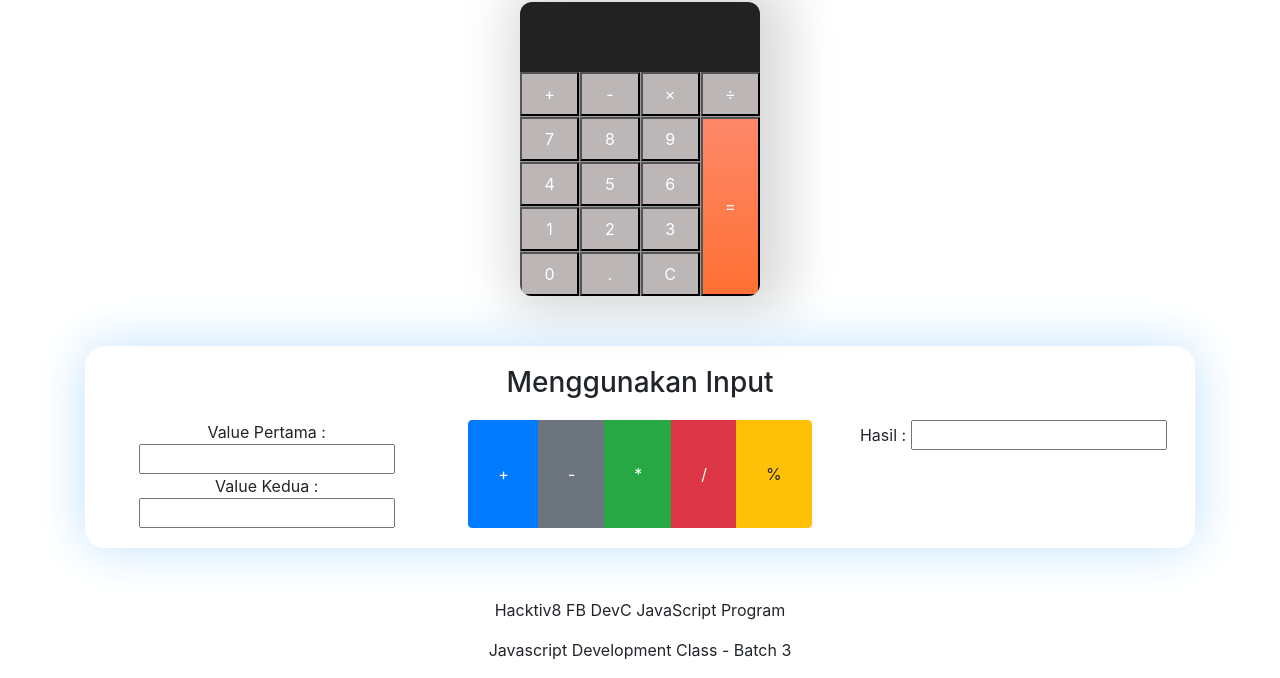
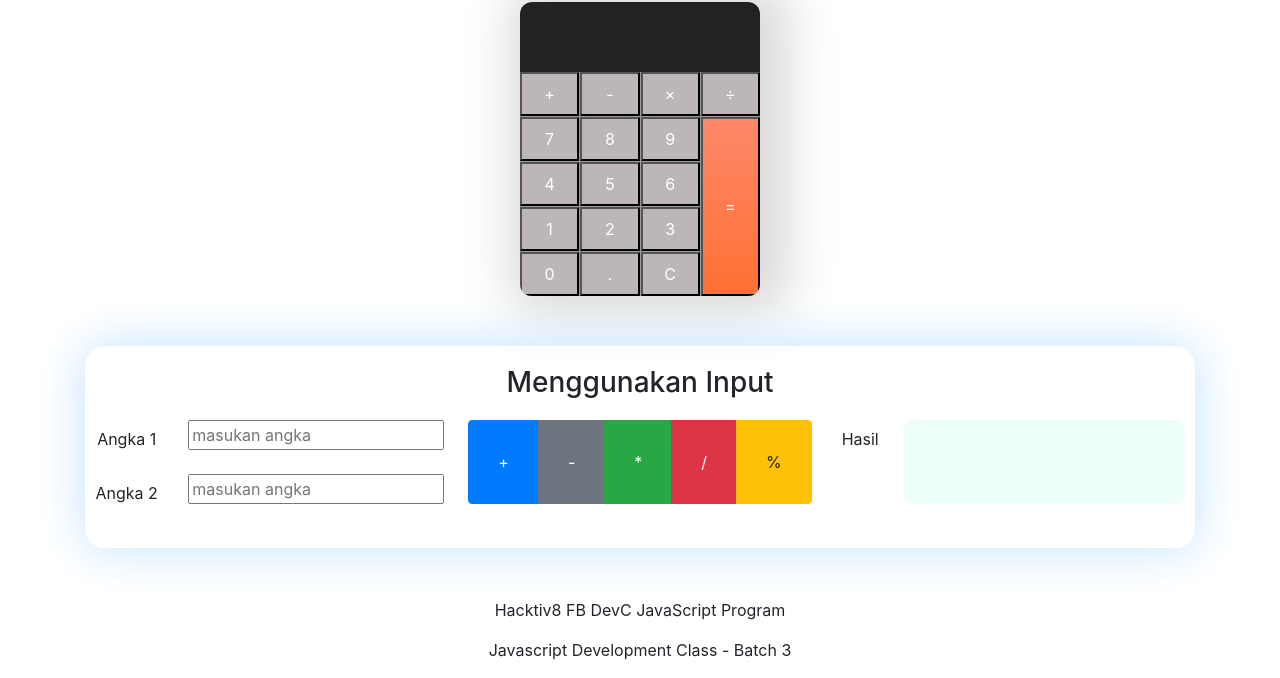
Before and after one commit to haydanu/exercise-2, a plain HTML site: page index.html in a window 1280 px wide. Shown: the part 154-832 px from the top of the page. Drawn offline with nearby package versions, Linux system fonts and the light colour scheme.

Commit message:
fix display in second calculator

```diff
--- a/index.css
+++ b/index.css
@@ -2,6 +2,7 @@ body {
   text-align: center;
   box-sizing: inherit;
   margin: 0;
+  height: 100%;
 }
 
 .calculator {
@@ -67,6 +68,20 @@ body {
   border-radius: 20px;
 }
 
+.col.btn-group {
+  height: 84px;
+}
+
+#displayResult {
+  background-color: #bfffed45;
+  color: #000;
+  font-size: 44px;
+  padding: 8px 12px;
+  text-align: left;
+  height: 84px;
+  border-radius: 10px;
+}
+
 h3.title{
   margin-bottom: 20px;
 }
--- a/index.html
+++ b/index.html
@@ -51,13 +51,23 @@
           <h3 class="title">Menggunakan Input</h3>
           <div class="row">
             <div class="col">
-              Value Pertama :
-              <input type="number" id="firstValue" aria-label="Large" />
-              <br />
-              Value Kedua : <input type="number" id="secondValue" />
+              <form>
+                <div class="form-group row">
+                  <label class="col-sm-3 col-form-label">Angka 1</label>
+                  <div class="col-sm-9">
+                    <input type="number" id="firstValue" placeholder="masukan angka"/>
+                  </div>
+                </div>
+                <div class="form-group row">
+                  <label class="col-sm-3 col-form-label">Angka 2</label>
+                  <div class="col-sm-9">
+                    <input type="number" id="secondValue" placeholder="masukan angka"/>
+                  </div>
+                </div>
+              </form>
             </div>
 
-            <div class="col btn-group" role="group" aria-label="Basic example">
+            <div class="col btn-group" role="group">
               <button class="addition btn btn-primary">+</button>
               <button class="subtraction btn btn-secondary">-</button>
               <button class="multiplication btn btn-success">*</button>
@@ -65,7 +75,14 @@
               <button class="percentage btn btn-warning">%</button>
             </div>
             <div class="col">
-              Hasil : <input type="text" id="displayResult" readonly />
+              <form>
+                <div class="form-group row">
+                  <label class="col-sm-2 col-form-label">Hasil</label>
+                  <div class="col-sm-10">
+                    <div id="displayResult"> </div>
+                  </div>
+                </div>
+              </form>
             </div>
           </div>
         </div>
--- a/index.js
+++ b/index.js
@@ -162,7 +162,7 @@ const showResult = operator => {
       default:
       break;
   }
-  document.getElementById('displayResult').value = result;
+  document.getElementById('displayResult').textContent = result;
 };
 
 let add = document.querySelector(".addition");
```
